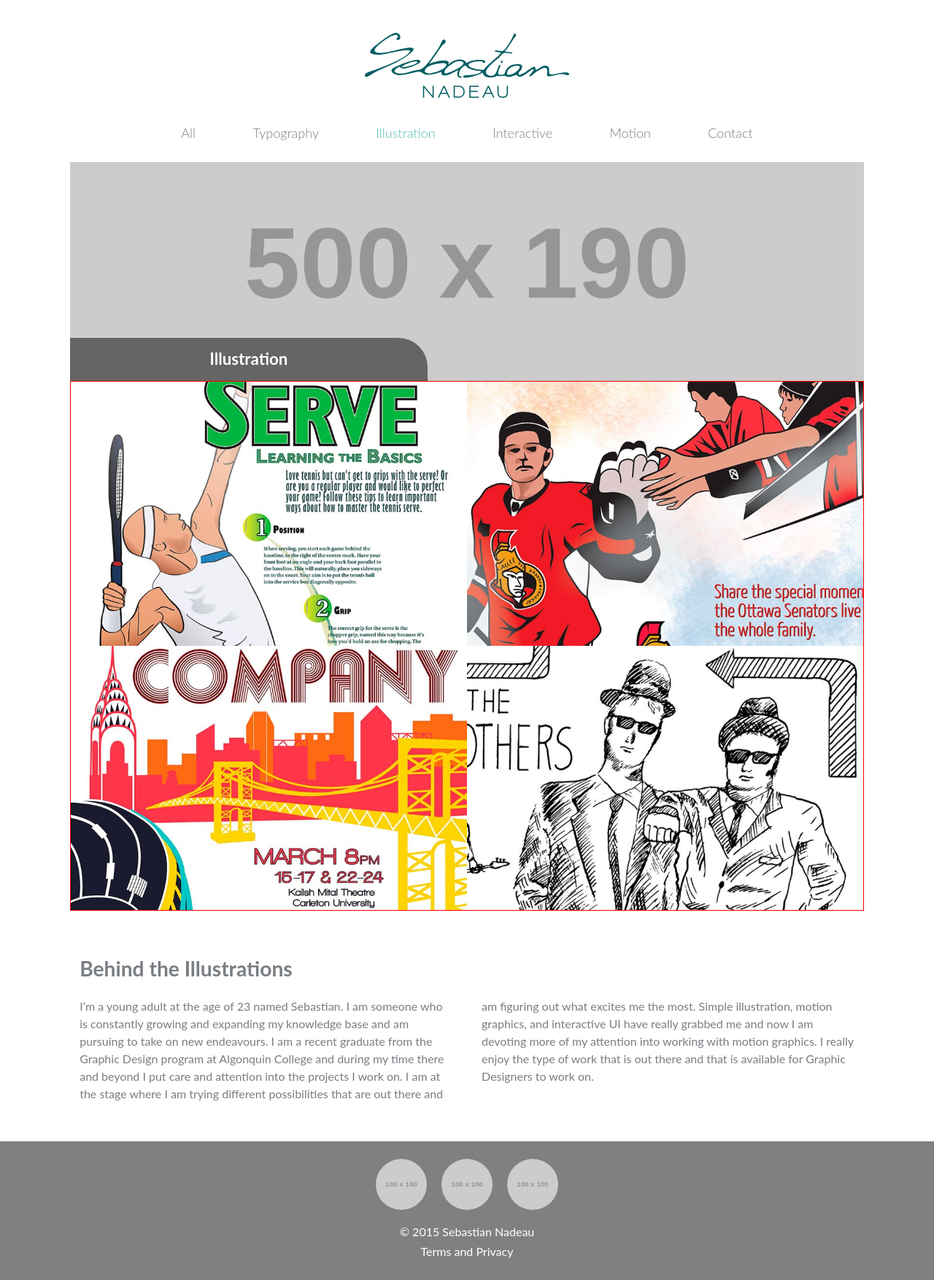
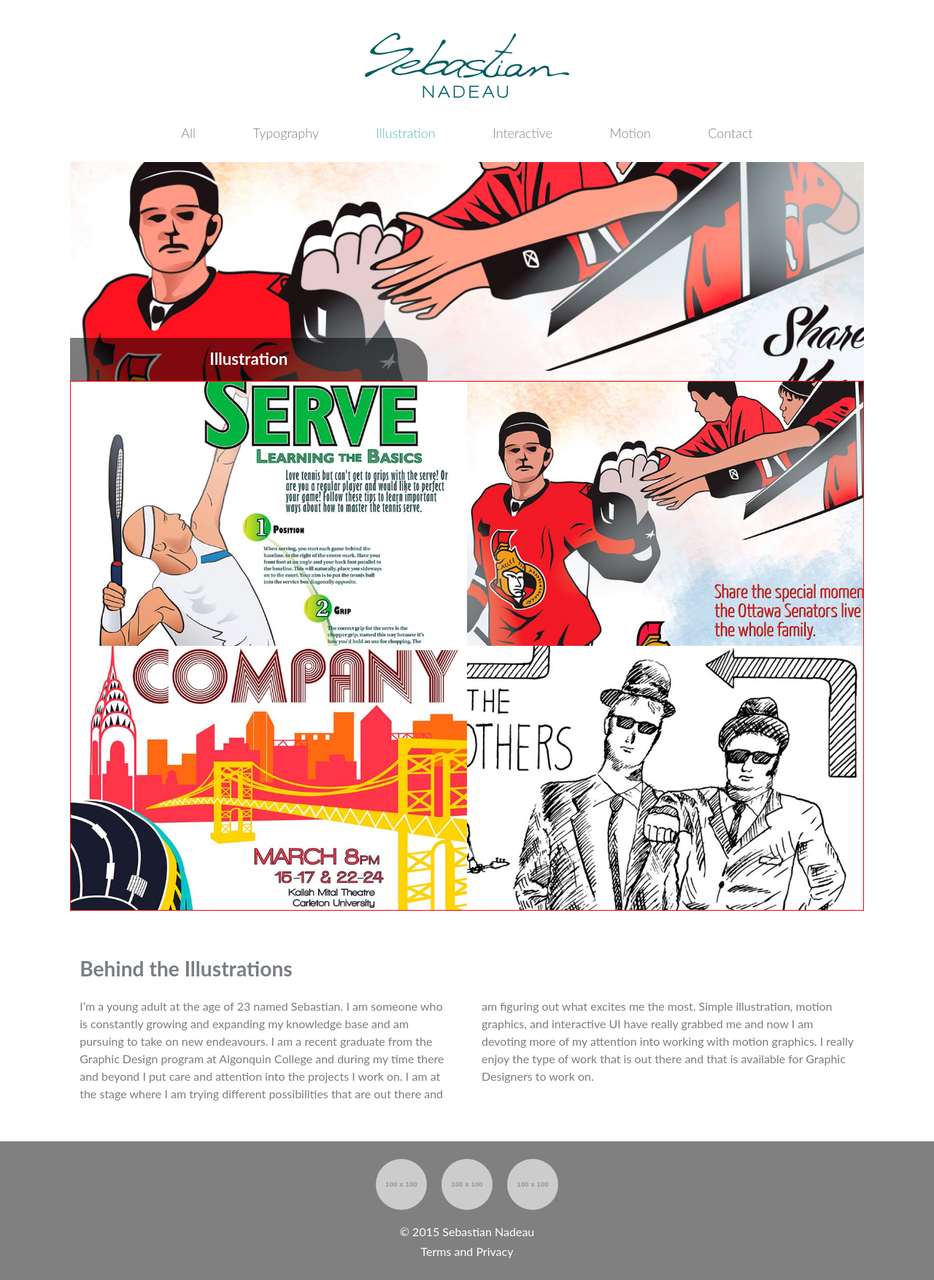
Before and after one commit to sebastiann88/personal-online-portfolio, a Jekyll site: the page built from illustration/index.html, in a window 1280 px wide. Shown: the whole page at 73% size. Built offline with Jekyll 4.4.1, drawn with Linux system fonts in a browser that asks for light colours; nearby versions of some CDN libraries.

Commit message:
feat(all): add illustration preview and banner to website

```diff
--- a/css/main.css
+++ b/css/main.css
@@ -279,7 +279,7 @@ figcaption > h5 {
 }
 
 .illustration {
-    background-image:url(http://placehold.it/500x190);
+    background-image:url("../images/banner-illustration.jpg");
 }
 
 .interactive {
--- a/index.html
+++ b/index.html
@@ -20,7 +20,7 @@ PORTFOLIO PREVIEW SECTION
 
     <figure class="unit unit-s-1 unit-m-1-2 unit-h-1-4">
         <a href="{{site.baseurl}}/illustration">
-            <img src="http://placehold.it/300x200" alt="Illustration">
+            <img src="{{site.baseurl}}/images/preview-illustration.jpg" alt="Illustration">
             <figcaption>
                 <h5>Illustration</h5>
             </figcaption>
```
Also changed, not shown: images/banner-illustration.jpg (added), images/preview-illustration.jpg (added).
